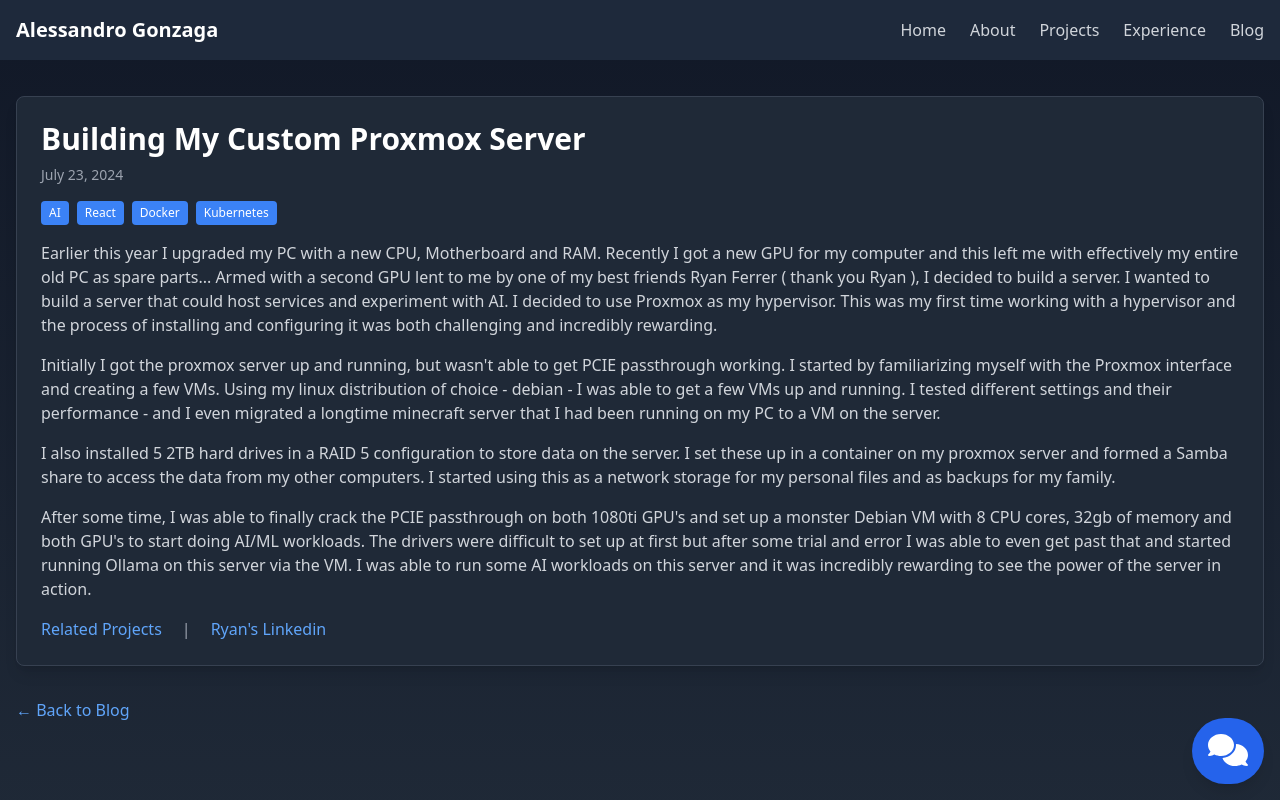
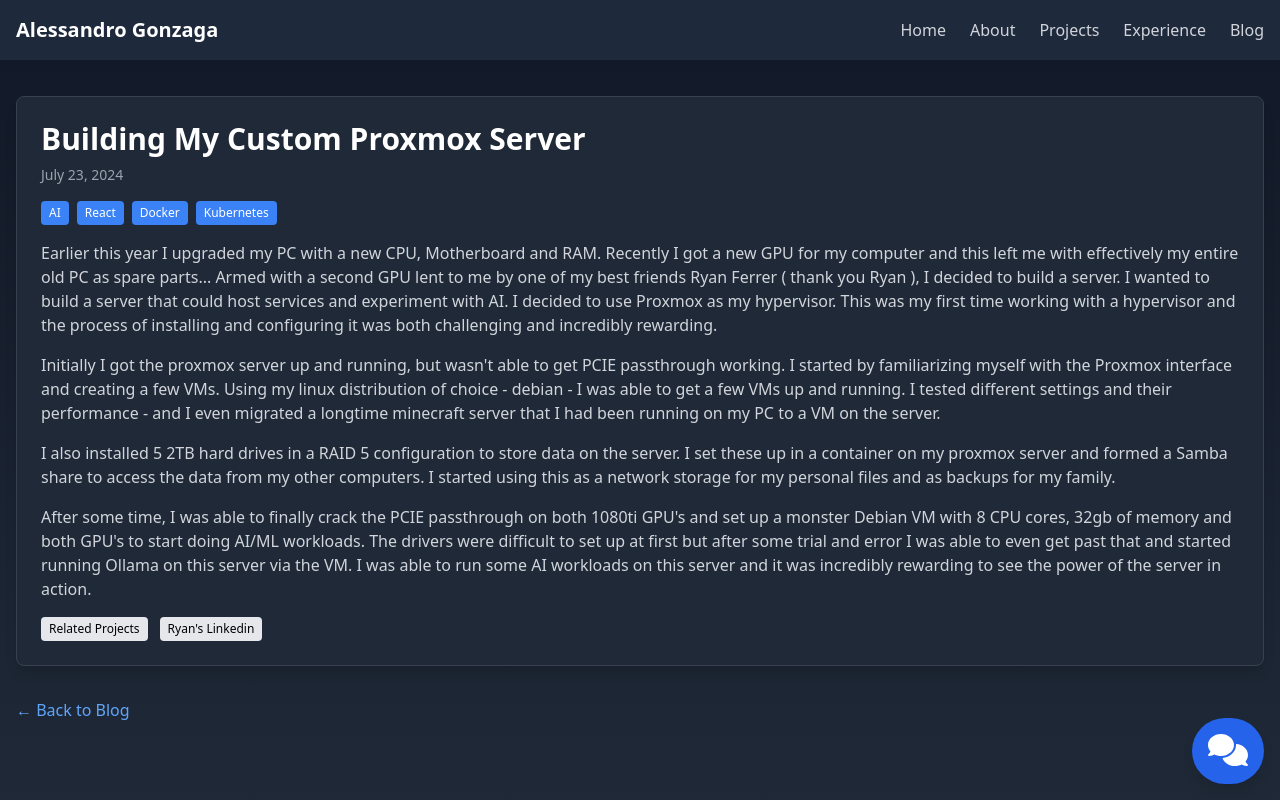
Before and after one commit to Gnzaga/Personal-Portfolio-Site, a React (Create React App) app: page /blog/custom-pc-proxmox-setup in a window 1280 px wide. Shown: the top 800 px of the page. Built offline with nearby package versions, Linux system fonts and the light colour scheme.

Commit message:
update to server.js, blogPosts, Blog.js, BlogDetail.js

```diff
--- a/server.js
+++ b/server.js
@@ -39,7 +39,7 @@ app.use(
  */
 app.use(bodyParser.json()); // Enables parsing of JSON-formatted request bodies.
 
-app.use(espress.json());
+app.use(express.json());
 /**
  * @middleware logRequests
  * @description Middleware to log all incoming HTTP requests for monitoring and debugging purposes.
--- a/src/data/blogPosts/experimentingWithAI.js
+++ b/src/data/blogPosts/experimentingWithAI.js
@@ -5,7 +5,12 @@ export default {
     "summary": "An exploration of AI and large language models, detailing the process of setting up a Proxmox server to host AI models and creating a chatbot for a personal website.",
     "paragraphs": [
       "I’ve always been curious about AI, and today, I took the plunge into hosting AI models locally. Using my newly built Proxmox server, I set up an environment to run large language models (LLMs). It’s amazing to see the power of AI right in my home lab!",
-      "My first project is creating a chatbot that can interact with visitors on my portfolio website. It’s been fascinating to learn about Retrieval Augmented Generation (RAG) and see how AI can be integrated into practical applications. This is just the beginning, and I’m excited to keep building on this foundation."
+      "This VM has 8 CPU Cores, 32GB of Memory and two 1080ti GPUs. I've already installed the drivers necessary, as well as CUDA. And so running AI workloads on this server goes quite smoothly.",
+      "Running Llama 3 on Ollama, I can get around 50 tokens per second. This is for a roughly 8b parameter model - and so while I could definitely fit this in just one 1080ti, I plan on having multiple concurrent models running on this server.",
+      "After testing the Ollama CLI for a while, I ended up installing OpenWebUI via Docker. This is a UI for interacting with Ollama, and it's incredibly useful. I can see the models I have running and interact with the models via the UI. It has features also like multiple user accounts, integration with CAS/LDAP, and the ability to make custom models within the UI. You're able to create custom models with custom system instructions, along with upload files to vectorized stores to use with RAG.",
+      "I also realized that there is an application to be had implementing this to my portfolio website. By using RAG with some custom system prompting, I should be able to make a custom model which can serve as an assistant to help people learn more about me. I plan on implementing this soon.",
+      "Another application I realize is that I can connect this to my discord bot using the Ollama API, so that my discord bot can be much, much more interactive. I plan on implementing this soon as well.",
+      "The next thing that I also should be able to do, is use this to teach others about how to use AI/ML particularly LLM's like my dad, sister and family & friends."
     ],
     "tags": [
         { label: "AI", url: "/projects?filter=AI" },
@@ -15,6 +20,8 @@ export default {
     ],
     "images": [],
     "links": [
-        { label: "Related Projects", url: "/projects?filter=AI" }
+        { label: "Related Projects", url: "/projects?filter=AI" },
+        { label: "Open WebUI", url: "https://openwebui.com/" },
+        { label: "Ollama", url: "https://ollama.com/" }
     ]
   };
--- a/src/data/blogPosts/networkLearning.js
+++ b/src/data/blogPosts/networkLearning.js
@@ -11,6 +11,6 @@ export default {
     tags: [{label:"Networking", url:"/projects?filter=networking"}],
     images: [],
     links: [
-        [{ label: "Related Projects", url: "/projects?filter=networking" }]
+        { label: "Related Projects", url: "/projects?filter=networking" }
     ]
 };
--- a/src/pages/Blog.js
+++ b/src/pages/Blog.js
@@ -106,21 +106,28 @@ const BlogList = () => {
                                     {/* Links */}
                                     {post.links.length > 0 && (
                                         <div className="flex flex-wrap gap-3 mt-2">
-                                                    {post.links.map((link, idx) => (
-                                                        <React.Fragment key={idx}>
+                                            {post.links.map((link, idx) => {
+                                                const isInternal = link.url.startsWith("/");
+                                                return isInternal ? (
+                                                    <Link
+                                                        key={idx}
+                                                        to={link.url}
+                                                        className="bg-gray-200 text-black text-xs hover:bg-gray-500 px-2 py-1 rounded"
+                                                    >
+                                                        {link.label}
+                                                    </Link>
+                                                ) : (
                                                     <a
+                                                        key={idx}
                                                         href={link.url}
                                                         target="_blank"
                                                         rel="noopener noreferrer"
-                                                                className="bg-gray-200 text-black text-xs  hover:bg-gray-500  px-2 py-1 rounded"
+                                                        className="bg-gray-200 text-black text-xs hover:bg-gray-500 px-2 py-1 rounded"
                                                     >
                                                         {link.label}
                                                     </a>
-                                                            {idx < post.links.length - 1 && (
-                                                                <span className="text-gray-400 text-xs mx-2">|</span>
-                                                            )}
-                                                        </React.Fragment>
-                                                    ))}
+                                                );
+                                            })}
                                         </div>
                                     )}
                                 </motion.div>
--- a/src/pages/BlogDetail.js
+++ b/src/pages/BlogDetail.js
@@ -75,21 +75,22 @@ const BlogDetail = () => {
             {/* Links */}
             {post.links.length > 0 && (
                 <div className="flex flex-wrap gap-3 mt-2">
-                {post.links.map((link, idx) => (
+                {post.links.map((link, idx) => {
+                    const isInternal = link.url.includes("gnzaga.com");
+                    return (
                     <React.Fragment key={idx}>
                         <a
                         href={link.url}
-                            target="_blank"
-                            rel="noopener noreferrer"
-                            className="text-blue-400 hover:underline"
+                        target={isInternal ? "_self" : "_blank"}
+                        rel={isInternal ? "" : "noopener noreferrer"}
+                        className="bg-gray-200 text-black text-xs  hover:bg-gray-500  px-2 py-1 rounded"
                         >
                         {link.label}
                         </a>
-                        {idx < post.links.length - 1 && (
-                            <span className="text-gray-400 mx-2">|</span>
-                        )}
+
                     </React.Fragment>
-                ))}
+                    );
+                })}
                 </div>
             )}
             </motion.div>
```
Also changed, not shown: src/data/blogPosts/kubernetesAdventure.js (+13 -0 lines), src/data/blogPosts/livePortfolioAnnouncement.js (+14 -7 lines). Lines whose indentation alone changed are shown as unchanged.
